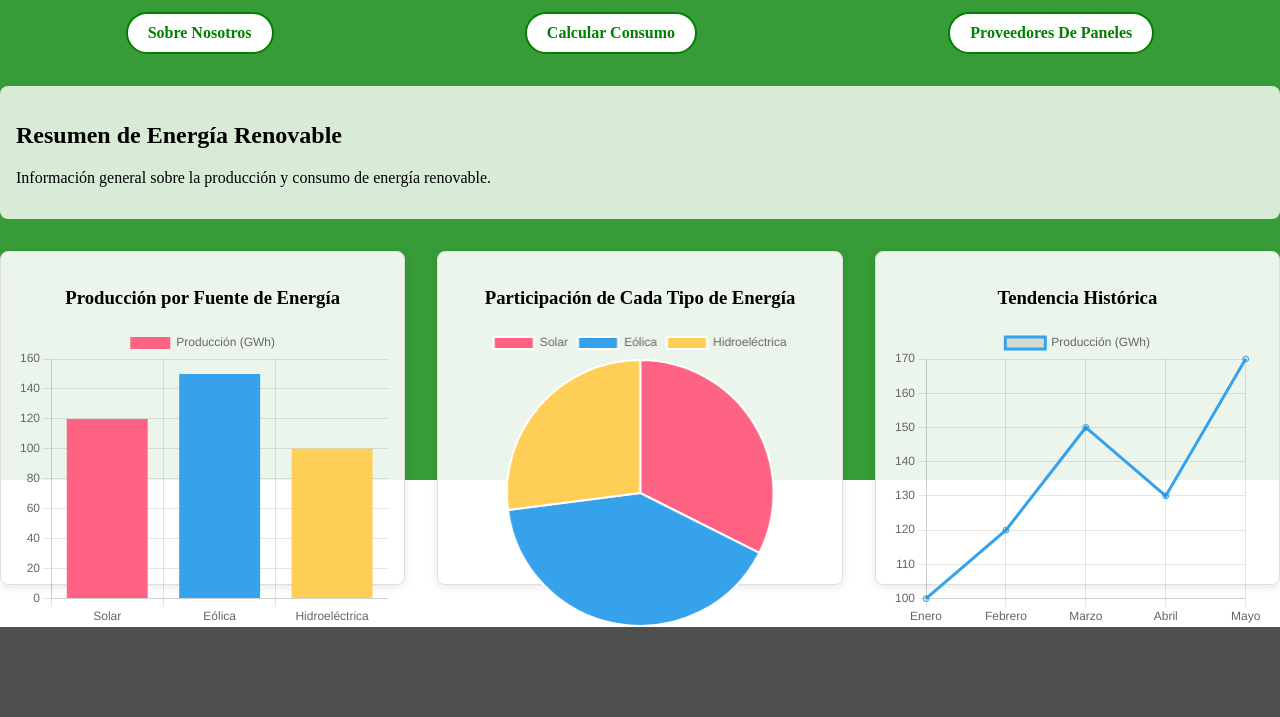
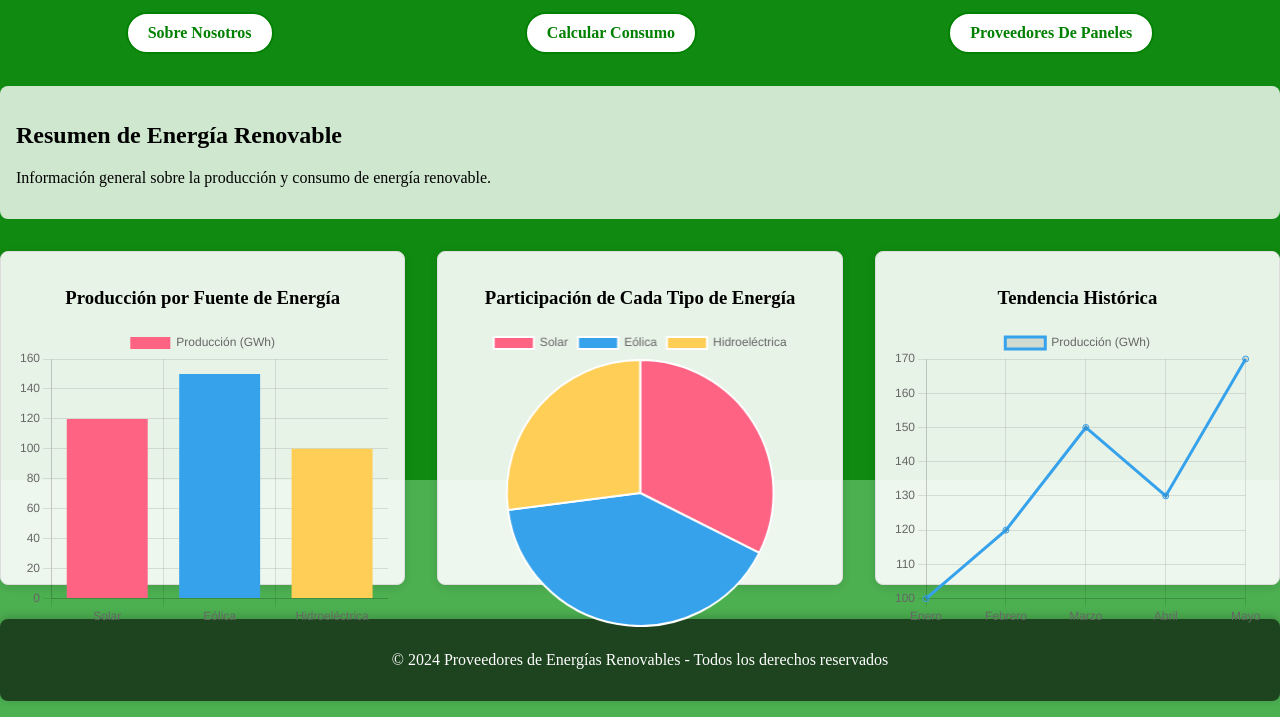
Before and after one commit to ProgramasEnPython/Energy_Project, a Flask app: page / in a window 1280 px wide. Shown: the part 320-1037 px from the top of the page. Before the commit the page ends 947 px from the top, so only its background shows below. Run offline with Flask 3, Linux system fonts and the light colour scheme.

Commit message:
footer
Co-Authored-By: LCarlosVZ <135681532+LCarlosVZ@users.noreply.github.com>
Co-Authored-By: damoralesgu <183436342+damoralesgu@users.noreply.github.com>

```diff
--- a/static/styleindex.css
+++ b/static/styleindex.css
@@ -1,6 +1,7 @@
 body {
     margin: 0;
     padding: 0;
+    background-color: #4caf50;
 
 }
 
@@ -124,3 +125,16 @@
     max-width: 100%; /* Asegurar que los gráficos sean responsivos */
     height: auto; /* Altura automática */
 }
+
+footer {
+    padding: 1rem 0; /* Espaciado vertical para el footer */
+    text-align: center; /* Centrar el texto */
+}
+
+.footer-container {
+    background-color: rgba(0, 0, 0, 0.614); /* Fondo negro semitransparente */
+    color: white; /* Color del texto */
+    padding: 1rem; /* Espaciado interno */
+    border-radius: 8px; /* Bordes redondeados */
+    box-shadow: 0 -2px 10px rgba(0, 0, 0, 0.2); /* Sombra superior */
+}
--- a/templates/index.html
+++ b/templates/index.html
@@ -42,6 +42,13 @@
                     </div>
                 </section>
             </main>
+            <br>
+            <footer>
+                <div class="footer-container">
+                    <p>&copy; 2024 Proveedores de Energías Renovables - Todos los derechos reservados</p>
+                </div>
+            </footer>
+
         </div>
         <script src="/static/jsindex.js"></script>
     </body>
```
